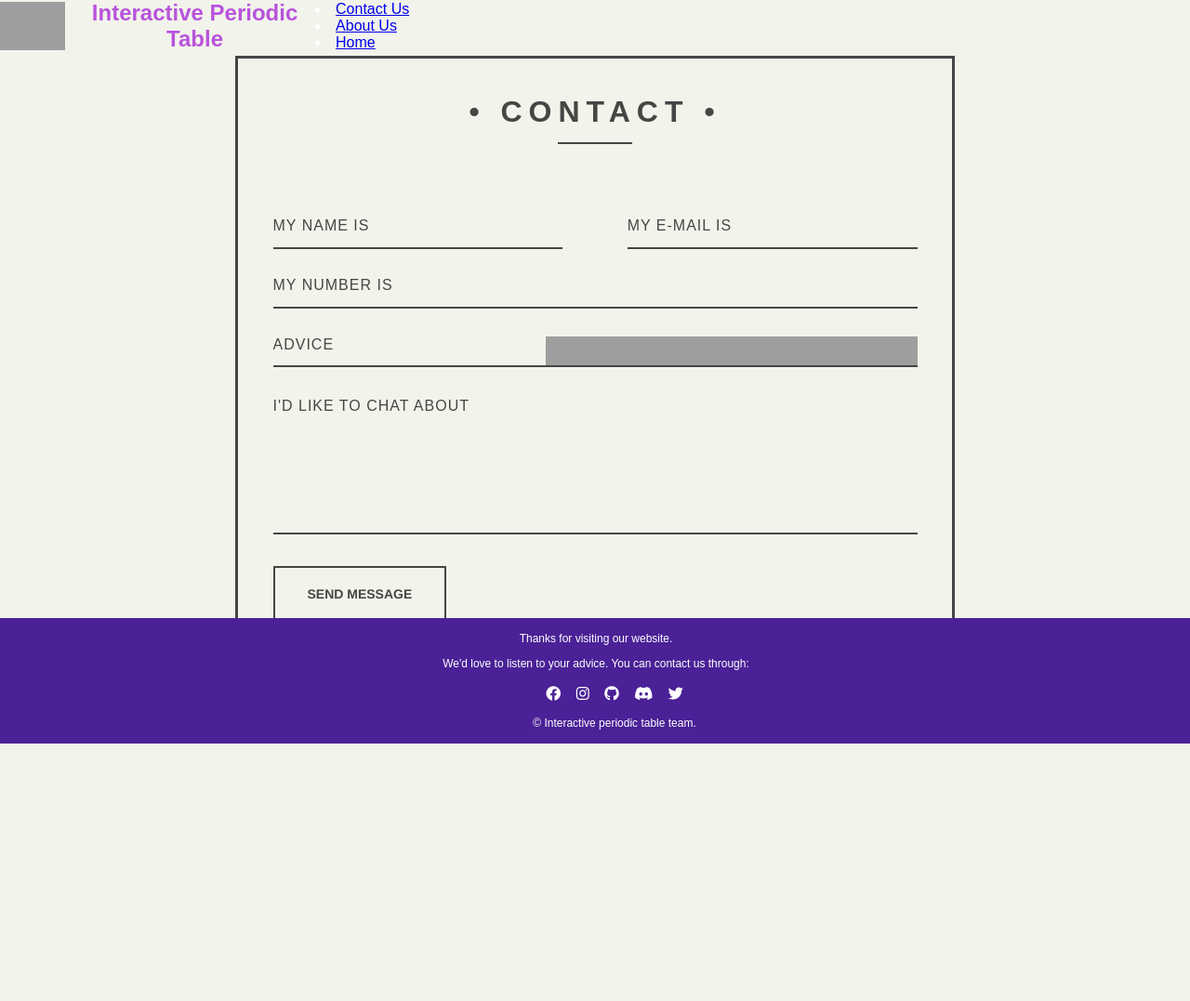
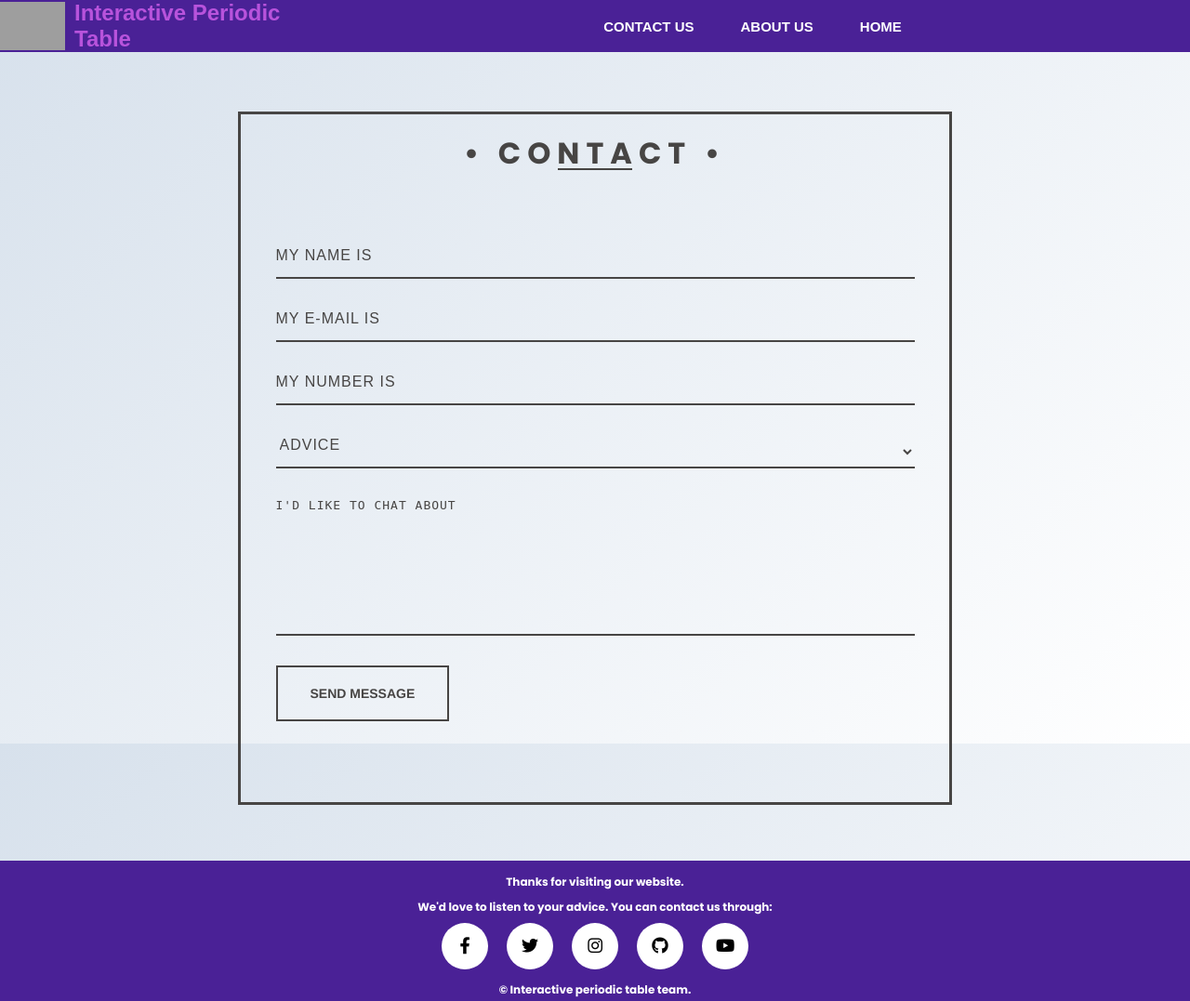
Before and after one commit to M1k3ez/ipt, a Flask app: page /contact in a window 1280 px wide. Shown: the whole page at 93% size. Before the commit the page ends 800 px from the top, so only its background shows below. Run offline with Flask 3, Linux system fonts and the light colour scheme; grey boxes are pictures that could not be loaded.

Commit message:
footer update and fix all css errors including content and contact form being hidden due to the cover of the nav bar and footer bar

```diff
--- a/Y13-DTP/app.py
+++ b/Y13-DTP/app.py
@@ -62,10 +62,7 @@ class ContactForm(FlaskForm):
 
 @app.route('/')
 def home():
-    elements = elementcontent.query.filter(
-        elementcontent.enegativity != 'N/A',
-        cast(elementcontent.enegativity, Float) > 1.5
-    ).all()
+    elements = elementcontent.query.all()
     return render_template("home.html", elements=elements) if elements else\
         render_template("404.html")
 
--- a/Y13-DTP/static/css/style.css
+++ b/Y13-DTP/static/css/style.css
@@ -1,34 +1,80 @@
-/* CSS Notes: CSS are inspired and ideas largely from W3S and codepen.
-Ciatation:
-Contact form:
-https://codepen.io/dvtfskip-the-sans/pen/bGOYEPO
-converter form:
-https://codepen.io/jacobbanner/pen/oxeoqp
-all_rules and all_guns layout are inspired from https://www.w3schools.com/w3css/w3css_web_tmp_band.asp#gsc.tab=0
-Hover effects for nav bar: https://codepen.io/maheshambure21/pen/QwXaRw
-Others CSS are written by myself. */
-/* NAVIGATION */
-/* General styles for the navigation container */
+/* General Styles */
+html, body {
+  height: 100%;
+  margin: 0;
+  display: flex;
+  flex-direction: column;
+  font-family: 'Poppins', sans-serif;
+  background: linear-gradient(315deg, #ffffff, #d7e1ec);
+}
+.container {
+  flex: 1;
+  margin-top: 60px; /* Add margin to avoid content being hidden under the navbar */
+}
+* {
+  margin: 0;
+  padding: 0;
+  box-sizing: border-box;
+}
+*:focus, *:active {
+  outline: none !important;
+  -webkit-tap-highlight-color: transparent;
+}
+
+/* Header */
+.header {
+  display: flex;
+  align-items: center;
+  padding: 0;
+  position: fixed;
+  top: 0;
+  width: 100%;
+  background-color: #4a2196;
+  z-index: 1000; /* Ensure the header stays on top */
+}
+.logo {
+  display: flex;
+  align-items: center;
+  padding: 0;
+}
+.logo img {
+  width: 70px;
+  height: auto;
+}
+.logo-text {
+  font-family: 'Ubuntu', sans-serif;
+  font-size: 24px;
+  font-weight: bold;
+  margin-left: 10px;
+}
+.logo-text a {
+  text-decoration: none;
+  color: #B853DC;
+  transition: color .5s;
+}
+.logo-text a:hover {
+  color: red;
+}
+
+/* Navigation */
 .nav {
   width: 80%;
   margin: 0 auto;
   padding: 1px 0;
+  display: flex;
+  justify-content: center;
+  align-items: center;
 }
-
-  /* Styles for unordered lists within the navigation */
 .nav ul {
   font-family: 'Ubuntu', sans-serif;
   font-size: 15px;
   list-style: none;
-    text-align: center;
+  display: flex;
 }
-
-  /* Styles for list items within the navigation, display inline-flex makes it a horizontal navigation bar */
 .nav ul li {
-    display: inline-flex;
+  display: inline;
+  margin: 0 10px;
 }
-
-  /* Styles for anchor tags within navigation list items */
 .nav ul li a {
   display: block;
   padding: 15px;
@@ -36,308 +82,80 @@ Others CSS are written by myself. */
   color: #fff;
   font-weight: 800;
   text-transform: uppercase;
-    margin: 0 10px;
+  transition: color 500ms;
 }
-
-  /* Transition effect for anchor tags and their pseudo-elements in the navigation */
-  .nav ul li a,
-  .nav ul li a:after,
-  .nav ul li a:before {
-    transition: all 500ms; /* Smooth transition effect for all items in navbar */
-  }
-
-  /* Change color to red on hover over navigation links */
 .nav ul li a:hover {
   color: red;
 }
 
-  /* Create a "stroke" effect (underline) for navigation links */
-  .nav ul li a,
-  .nav.fill ul li a {
-    position: relative; /* Establish a stacking context for pseudo-elements */
-  }
-
-  /* Hidden underline for navigation links, shown on hover */
-  .nav ul li a:after,
-  .nav.fill ul li a:after {
-    position: absolute;
-    bottom: 0;
-    left: 0;
-    right: 0;
-    margin: auto;
-    width: 0%; /* Initially set to 0 width */
-    content: '.';
-    color: transparent; /* Make the content color transparent */
-    background: #aaa; /* Set the background color for the underline */
-    height: 1px;
-  }
-
-  /* Show the underline on hover */
-  .nav ul li a:hover:after {
-    width: 100%; /* Expand the underline to full width */
-  }
-
-  /* Transition and initial styles for navigation links with "fill" class */
-  .nav.fill ul li a {
-    transition: all 500ms;
-  }
-
-  /* Hide the pseudo-element underline for navigation links with "fill" class */
-  .nav.fill ul li a:after {
-    text-align: left;
-    content: '.';
-    margin: 0;
-    opacity: 0; /* Completely transparent */
-  }
-
-  /* Hover styles for navigation links with "fill" class */
-  .nav.fill ul li a:hover {
-    color: #fff;
-    z-index: 1;
-  }
-
-  /* Styling effects upon hovering over navigation links with "fill" class */
-  .nav.fill ul li a:hover:after {
-    z-index: -10; /* Place the underline below other elements */
-    animation: fill 1s forwards; /* Animation named "fill" which runs for 1 second and retains its end state */
-    /* Prefixes for older browsers */
-    -webkit-animation: fill 1s forwards;
-    -moz-animation: fill 1s forwards;
-    opacity: 1;
-  }
-
-  /* Similar styles are then provided for elements with class "logo" and "logo-text".
-  These are for branding or website logo elements. */
-  .margin0 {
-    margin:0;
-  }
-
-  .homebgimg {
-    width:100%;
-  }
-
-  .logo {
-    display:flex;
-    align-items: center;
-    padding:0px;
-  }
-
-  .logo img {
-    width:70px;
-    height:auto;
-  }
-
-  .logo-text {
-    font-family: 'Ubuntu', sans-serif;;
-    font-size: 24px;
-    font-weight: bold;
-    margin-left: 10px;
-    text-align: center;
-  }
-
-  .logo-text li{
-    display: inline-flex;
-  }
-
-  .logo-text li a{
-    text-decoration: none;
-    color: #B853DC;
-  }
-
-  .logo-text li a,
-  .logo-text li a:after,
-  .logo-text li a:before {
-    transition: all .5s;
-  }
-
-  .logo-text li a:hover {
-    color: red;
-  }
-
-  /* stroke */
-  .logo-text li a,
-  .logo-text.fill li a {
-    position: relative;
-  }
-
-  .logo-text li a:after,
-  .logo-text.fill ul li a:after {
-    position: absolute;
-    bottom: 0;
-    left: 0;
-    right: 0;
-    margin: auto;
-    width: 0%;
-    content: '.';
-    color: transparent;
-    background: #aaa;
-    height: 1px;
-  }
-
-  .logo-text li a:hover:after {
-    width: 100%;
-  }
-
-  .logo-text.fill ul li a {
-    transition: all 2s;
-  }
-
-  .logo-text.fill ul li a:after {
-    text-align: left;
-    content: '.';
-    margin: 0;
-    opacity: 0;
-  }
-
-  .logo-text.fill ul li a:hover {
-    color: #fff;
-    z-index: 1;
-  }
-
-  .logo-text ul li a:hover:after {
-    z-index: -10;
-    animation: fill 1s forwards;
-    -webkit-animation: fill 1s forwards;
-    -moz-animation: fill 1s forwards;
-    opacity: 1;
-  }
-
-  /* Fixed position header with a background and full width */
-  .header {
-    display: flex;
-    color: #fff;
-    padding: 0px;
-    position: fixed;
-    align-items: center;
-    left: 0;
-    top: 0;
-    width: 100%;
-  }
-
-  .flash-container {
-    position: fixed;
-    top: 50%;
-    left: 50%;
-    transform: translate(-50%, -50%);
-    background-color: #f0f0f0;
-    padding: 20px;
-    border: 1px solid #ccc;
-    border-radius: 5px;
-    text-align: center;
-    z-index: 9999;
-  }
-
-.flash-box {
-  margin: 10px 0;
-  padding: 10px;
- background-color: #333;
-  color: #fff;
-  border-radius: 5px;
-}
-
+/* Footer */
 .footer {
   padding: 2px 1px;
   text-align: center;
   background-color: #4a2196;
-  margin-top: 0px;
-  position: fixed;
-  left: 0;
-  bottom: 0;
   width: 100%;
 }
-
-.footer .footer-text {
-  display: block;
+.footer-text {
   color: white;
-  text-align: center;
   padding: 1px 0;
   font-size: 12px;
   line-height: 1.1em;
 }
-
-.footer .socical-list {
-  font-size: 16px;
-  margin-bottom: 2px;
+.footer .wrapper {
+  display: inline-flex;
+  list-style: none;
 }
-
-.footer .socical-list a {
-  color: white;
-  opacity: 1;
-  text-decoration: none;
-  padding: 0 3px;
+.footer .icon {
+  background: #ffffff;
+  border-radius: 50%;
+  padding: 15px;
+  margin: 10px;
+  width: 50px;
+  height: 50px;
+  font-size: 18px;
+  display: flex;
+  justify-content: center;
+  align-items: center;
+  cursor: pointer;
+  transition: all 0.2s cubic-bezier(0.68, -0.55, 0.265, 1.55);
 }
-
-.footer .socical-list li {
-  display: inline-flex;
-  margin: 0 3px;
+.footer .icon:hover {
+  color: #fff;
 }
-
-.footer .socical-list a:hover,
-.footer .footer-copyright a:hover {
-  opacity: 0.3;
+.footer .icon.facebook:hover {
+  background: #1877F2;
 }
-
-.footer .footer-copyright {
+.footer .icon.twitter:hover {
+  background: #1DA1F2;
+}
+.footer .icon.instagram:hover {
+  background: #E4405F;
+}
+.footer .icon.github:hover {
+  background: #333333;
+}
+.footer .icon.youtube:hover {
+  background: #CD201F;
+}
+.footer-copyright {
   padding: 1px 0;
   font-size: 12px;
   margin-top: 2px;
-}
-
-.footer .footer-copyright li {
-  padding: 0 1px;
-  text-align: center;
-  display: inline-flex;
   color: white;
 }
 
-
-  @import url(https://fonts.googleapis.com/css?family=Montserrat:400,700);
-
-html {
-  font-family: 'Montserrat', Arial, sans-serif;
-  -ms-text-size-adjust: 100%;
-  -webkit-text-size-adjust: 100%;
-}
-
-body {
-  background: #F2F3EB;
-}
-
-button {
-  overflow: visible;
-}
-
-button, select {
-  text-transform: none;
-}
-
-button, input, select, textarea {
-  color: #5A5A5A;
-  font: inherit;
-  margin: 0;
-}
-
-input {
-  line-height: normal;
-}
-
-textarea {
-  overflow: auto;
-}
-
+/* Form */
 #container {
   border: solid 3px #474544;
-  padding-top:18px;
+  padding-top: 18px;
   max-width: 768px;
   margin: 60px auto;
   position: relative;
 }
-
 form {
   padding: 37.5px;
   margin: 50px 0;
 }
-
 h1 {
   color: #474544;
   font-size: 32px;
@@ -346,92 +164,42 @@ h1 {
   text-align: center;
   text-transform: uppercase;
 }
-
 .underline {
   border-bottom: solid 2px #474544;
   margin: -0.512em auto;
   width: 80px;
 }
-
-.icon_wrapper {
-  margin: 50px auto 0;
-  width: 100%;
-}
-
-.icon {
-  display: block;
-  fill: #474544;
-  height: 50px;
-  margin: 0 auto;
-  width: 50px;
-}
-
-.email {
-  float: right;
-  width: 45%;
-}
-
 input[type='text'], input[type='email'], select, textarea {
   background: none;
   border: none;
   border-bottom: solid 2px #474544;
   color: #474544;
-  font-size: 1.000em;
+  font-size: 1em;
   font-weight: 400;
   letter-spacing: 1px;
-  margin: 0em 0 1.875em 0;
+  margin: 0 0 1.875em 0;
   padding: 0 0 0.875em 0;
   text-transform: uppercase;
   width: 100%;
   box-sizing: border-box;
   transition: all 0.3s;
 }
-
 input[type='text']:focus, input[type='email']:focus, textarea:focus {
   outline: none;
-  padding: 0 0 0.875em 0;
 }
-
-.message {
-  float: none;
-}
-
-.name {
-  float: left;
-  width: 45%;
-}
-
-select {
-  background: url('https://cdn4.iconfinder.com/data/icons/ionicons/512/icon-ios7-arrow-down-32.png') no-repeat right;
-  outline: none;
-  appearance: none;
-}
-
-select::-ms-expand {
-  display: none;
-}
-
-.subject, .telephone {
-  width: 100%;
-}
-
 textarea {
   line-height: 150%;
   height: 150px;
   resize: none;
-  width: 100%;
 }
-
 ::placeholder {
   color: #474544;
 }
-
 #form_button {
   background: none;
   border: solid 2px #474544;
   color: #474544;
   cursor: pointer;
-  display: inline-block;
   font-family: 'Helvetica', Arial, sans-serif;
   font-size: 0.875em;
   font-weight: bold;
--- a/Y13-DTP/templates/footer.html
+++ b/Y13-DTP/templates/footer.html
@@ -4,13 +4,23 @@
         <br>Thanks for visiting our website.</br>
         <br>We'd love to listen to your advice. You can contact us through:</br>
     </div>
-        <ul class="socical-list">
-            <li><a href="#"><i class="fab fa-facebook"></i></a></li>
-            <li><a href="#"><i class="fab fa-instagram"></i></a></li>
-            <li><a href="#"><i class="fab fa-github"></i></a></li>
-            <li><a href="#"><i class="fab fa-discord"></i></a></li>
-            <li><a href="#"><i class="fab fa-twitter"></i></a></li>
-        </ul>
+    <ul class="wrapper">
+        <li class="icon facebook">
+          <span><i class="fab fa-facebook-f"></i></span>
+        </li>
+        <li class="icon twitter">
+          <span><i class="fab fa-twitter"></i></span>
+        </li>
+        <li class="icon instagram">
+          <span><i class="fab fa-instagram"></i></span>
+        </li>
+        <li class="icon github">
+          <span><i class="fab fa-github"></i></span>
+        </li>
+        <li class="icon youtube">
+          <span><i class="fab fa-youtube"></i></span>
+        </li>
+    </ul>
     <div class="footer-copyright">
         <ul>
             <li>&copy; Interactive periodic table team.</li>
--- a/Y13-DTP/templates/layout.html
+++ b/Y13-DTP/templates/layout.html
@@ -5,19 +5,22 @@
     <link rel="stylesheet" href="/static/css/style.css">
     <link rel="stylesheet" href="https://cdnjs.cloudflare.com/ajax/libs/font-awesome/5.15.3/css/all.min.css">
     <link rel="stylesheet" href="https://fonts.googleapis.com/css?family=Open+Sans:800|Poppins:700">
+    <link rel="stylesheet" href="https://fonts.googleapis.com/css?family=Montserrat:400,700">
 </head>
 <body>
     <div class="header">
         <div class="logo">
             <img src="/static/images/logo.gif" alt="Logo">
             <div class="logo-text">
-                    <li><a href="/">Interactive Periodic Table</a></li>
+                <a href="/">Interactive Periodic Table</a>
             </div>
         </div>
         <div class="nav" id="navbar">
+            <ul>
                 <li><a href="/contact">Contact Us</a></li>
                 <li><a href="/aboutus">About Us</a></li>
                 <li><a href="/">Home</a></li>
+            </ul>
         </div>
     </div>
     <div class="container">
@@ -30,7 +33,8 @@
             </ul>
           {% endif %}
         {% endwith %}
-        {%block content%}{%endblock%}
+        {% block content %}{% endblock %}
+    </div>
     {% include "footer.html" %}
 </body>
 </html>
```
Also changed, not shown: other parts of Y13-DTP/static/css/style.css (+24 -32 lines), 1 other file. Lines whose indentation alone changed are shown as unchanged.
